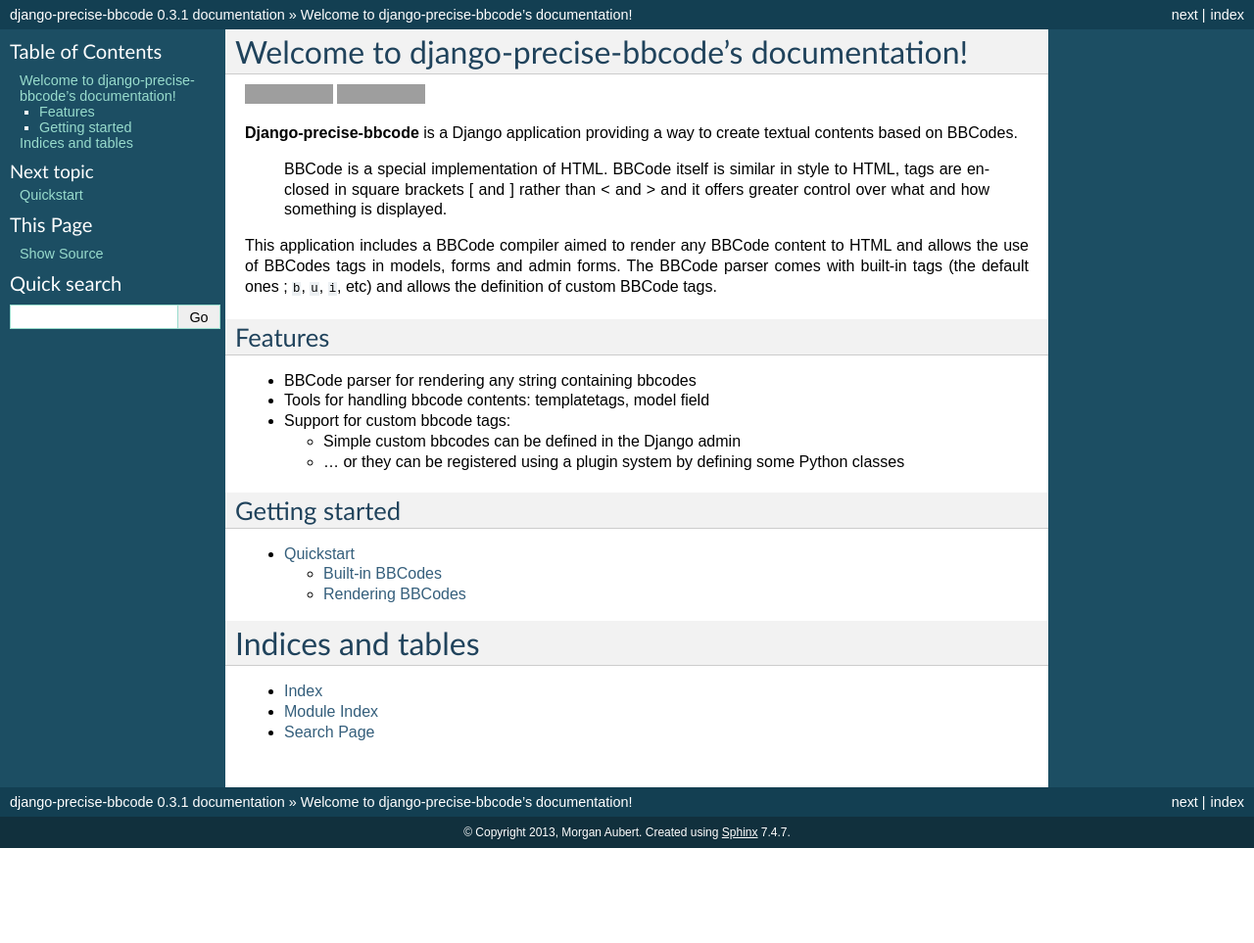
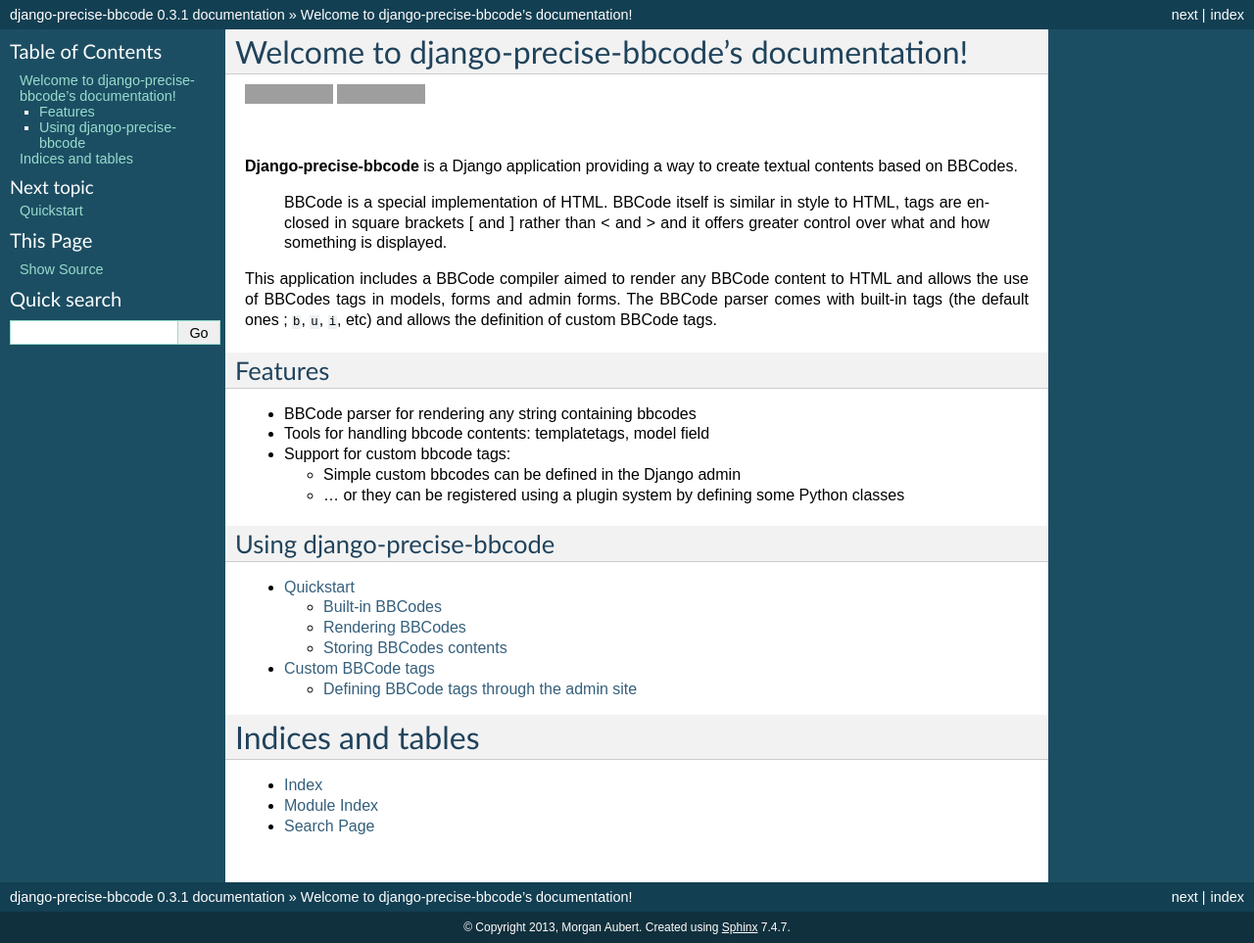
Before and after one commit to ellmetha/django-precise-bbcode, a Sphinx documentation site: the page built from docs/index.rst, in a window 1280 px wide. Shown: the whole page at 98% size. Built offline with Sphinx 7.4.7, drawn with Linux system fonts in a browser that asks for light colours; before the commit the page ends 900 px from its top, so only the background shows below that; some of the changed lines change nothing that is shown; grey boxes are pictures that could not be loaded.

Commit message:
Docs updated

```diff
--- /dev/null
+++ b/docs/custom_tags.rst
@@ -0,0 +1,88 @@
+Custom BBCode tags
+==================
+
+While *django-precise-bbcode* comes with some built-in BBCode tags, there will be times when you need to add your own.
+
+Defining BBCode tags through the admin site
+-------------------------------------------
+
+*The easy way.*
+
+*Django-precise-bbcode* provides a ``BBCodeTag`` model which can be seen as a helper to allow end users to easily define BBCode tags. Just go to the admin page and you will see a new 'BBCode tags' section. In this section you can create and edit custom BBCode tags. These are then used by the built-in BBCode parser to render any BBCode content.
+
+Adding a custom BBCode tag consists in defining at least two values in the associated admin form, both its usage (tag definition) and its HTML replacement code.
+
+Tag definition
+~~~~~~~~~~~~~~~
+
+The tag definition is the expression of the bbcode usage. It's where you enter your bbcode. All you need to do is to add a string containing your BBCode and the associated placeholders (special uppercase words surrounded by { and } -- they are similar to the "replacement fields" that you define in python format strings)::
+
+    [foo]{TEXT}[/foo]
+
+In this example, we have a bbcode named ``foo`` which can contain some text (``{TEXT}`` placeholder).
+
+So a bbcode definition takes the form of what users will enter when using this bbcode, except that all parts of the bbcode where data is required are expressed as placeholders. The placeholders that you can use in such a tag definition are typed. This means that some semantic verifications are done before rendering in order to ensure that data containing non-allowed characters are not converted to HTML.
+
+*django-precise-bbcode* provides the following placeholders:
+
++-----------------+--------------------------------------------------+
+| Placeholder     | Definition                                       |
++=================+==================================================+
+| ``{TEXT}``      | matches anything                                 |
++-----------------+--------------------------------------------------+
+| ``{SIMPLETEXT}``| matches latin characters, numbers, spaces,       |
+|                 |                                                  |
+|                 | commas, dots, minus, plus, hyphen and underscore |
++-----------------+--------------------------------------------------+
+| ``{COLOR}``     | matches a colour (eg. ``red`` or ``#000FFF``)    |
++-----------------+--------------------------------------------------+
+| ``{NUMBER}``    | matches a number                                 |
++-----------------+--------------------------------------------------+
+| ``{URL}``       | matches a valid URL                              |
++-----------------+--------------------------------------------------+
+| ``{EMAIL}``     | matches a valid e-mail address                   |
++-----------------+--------------------------------------------------+
+
+Note that you can specify an option to your bbcode in its definition::
+
+    [foo={COLOR}]{TEXT}[/foo]
+
+In this case, the data associated with the ``{COLOR}`` placeholder is not required at runtime. If you wish to use two placeholders of the same type in your bbcode definition, you have to append a number to their respective names (eg. ``{TEXT1}``)::
+
+    [foo={TEXT1}]{TEXT2}[/foo]
+
+HTML replacement code
+~~~~~~~~~~~~~~~~~~~~~
+
+The HTML replacement code is where youenter the HTML for the bbcode you defined previously. All the placeholders you used in your bbcode definition must be present in the HTML replacement code. For example, the HTML replacement code associated with the last ``[foo]`` bbcode example could be::
+
+    <div style="background:{COLOR};">{TEXT}</div>
+
+BBCode options
+~~~~~~~~~~~~~~
+
+Some specific options can be used when defining a custom bbcode to alter its default behavior. For example, you could want to forbid the rendering of any bbcode tags included inside the your new bbcode. All these options are boolean fields and are indicated in the following table:
+
++--------------------------+-----------------------------------------------------------------+-------------+
+| Option                   | Definition                                                      | Default     |
++==========================+=================================================================+=============+
+| newline_closes           | Force the closing of a tag after a newline                      | False       |
++--------------------------+-----------------------------------------------------------------+-------------+
+| same_tag_closes          | Force the closing of a tag after the beginning of a similar tag | False       |
++--------------------------+-----------------------------------------------------------------+-------------+
+| end_tag_closes           | Force the closing of a tag after the end of another tag         | False       |
++--------------------------+-----------------------------------------------------------------+-------------+
+| standalone               | Set this option if a tag does not have a closing tag (eg. [hr]) | False       |
++--------------------------+-----------------------------------------------------------------+-------------+
+| transform_newlines       | Convert any line break to the equivalent markup                 | True        |
++--------------------------+-----------------------------------------------------------------+-------------+
+| render_embedded          | Force the tags embedded in a tag to be rendered                 | True        |
++--------------------------+-----------------------------------------------------------------+-------------+
+| escape_html              | Escape HTML characters (<, >, and &) inside a tag               | True        |
++--------------------------+-----------------------------------------------------------------+-------------+
+| replace_links            | Replace URLs with link markups inside a tag                     | True        |
++--------------------------+-----------------------------------------------------------------+-------------+
+| strip                    | Strip leading and trailing whitespace inside a tag              | False       |
++--------------------------+-----------------------------------------------------------------+-------------+
+| swallow_trailing_newline | Swallow the first trailing newline inside a tag                 | False       |
++--------------------------+-----------------------------------------------------------------+-------------+
--- a/docs/index.rst
+++ b/docs/index.rst
@@ -6,6 +6,8 @@
   :alt: build-status
 .. image:: https://coveralls.io/repos/ellmetha/django-precise-bbcode/badge.png?branch=master
   :target: https://coveralls.io/r/ellmetha/django-precise-bbcode?branch=master
+
+|
 
 **Django-precise-bbcode** is a Django application providing a way to create textual contents based on BBCodes.
 
@@ -24,13 +26,14 @@
   * ... or they can be registered using a plugin system by defining some Python classes
 
 
-Getting started
----------------
+Using django-precise-bbcode
+---------------------------
 
 .. toctree::
    :maxdepth: 2
 
    quickstart
+   custom_tags
 
 
 Indices and tables
--- a/docs/quickstart.rst
+++ b/docs/quickstart.rst
@@ -1,5 +1,5 @@
 Quickstart
-===========
+==========
 
 Install the project using::
 
@@ -12,6 +12,14 @@
         'precise_bbcode',
     )
 
+Then install the models::
+
+    python manage.py syncdb
+
+Or, if you are using South::
+
+    python manage.py migrate precise_bbcode
+
 The current release of *django-precise-bbcode* supports Django 1.4, 1.5 and 1.6. Python 3 is supported.
 
 
@@ -20,43 +28,47 @@
 
 *Django-precise-bbcode* comes with some built-in BBCode tags that you can use to render any content based on bbcodes. The built-in bbcodes are as follows:
 
-+-------------+-----------------------------------------------+---------------------------------+-------------------------------------+
-| BBCode      | Function                                      | Options                         | Examples                            |
-+=============+===============================================+=================================+=====================================+
-| ``b``       | creates bold text                             |                                 | [b]bold text[/b]                    |
-+-------------+-----------------------------------------------+---------------------------------+-------------------------------------+
-| ``i``       | creates italic text                           |                                 | [i]italice text[/i]                 |
-+-------------+-----------------------------------------------+---------------------------------+-------------------------------------+
-| ``u``       | creates underlined text                       |                                 | [u]underlined text[/u]              |
-+-------------+-----------------------------------------------+---------------------------------+-------------------------------------+
-| ``s``       | creates striked text                          |                                 | [s]striked text[/s]                 |
-+-------------+-----------------------------------------------+---------------------------------+-------------------------------------+
-| ``list``    | creates an unordered list                     | 1: ordered list                 | [list][*]one[*]two[/list]           |
-|             |                                               | 01: ordered list (leading zero) |                                     |
-|             |                                               | a: ordered list (lower alpha)   | [list=1][*]one[*]two[/list]         |
-|             |                                               | A: ordered list (upper alpha)   |                                     |
-|             |                                               | i: ordered list (lower roman)   |                                     |
-|             |                                               | I: ordered list (upper roman)   |                                     |
-+-------------+-----------------------------------------------+---------------------------------+-------------------------------------+
-| ``*``       | creates a list item                           |                                 | [list][*]one[*]two[/list]           |
-+-------------+-----------------------------------------------+---------------------------------+-------------------------------------+
-| ``code``    | retains all formatting used within this ta    |                                 | [code][b]example[/b][/code]         |
-|             | when it is displayed                          |                                 |                                     |
-+-------------+-----------------------------------------------+---------------------------------+-------------------------------------+
-| ``quote``   | creates a blockquote                          |                                 | [quote]quoted string[/quote]        |
-+-------------+-----------------------------------------------+---------------------------------+-------------------------------------+
-| ``center``  | creates a centered block of text              |                                 | [center]example[/center]            |
-+-------------+-----------------------------------------------+---------------------------------+-------------------------------------+
-| ``color``   | changes the colour of a text                  |                                 | [color=red]red text[/color]         |
-|             |                                               |                                 |                                     |
-|             |                                               |                                 | [color=#FFFFFF]white text[/color]   |
-+-------------+-----------------------------------------------+---------------------------------+-------------------------------------+
-| ``url``     | creates a URL                                 |                                 | [url]http://example.com[/url]       |
-|             |                                               |                                 |                                     |
-|             |                                               |                                 | [url=http://example.com]text[/url]  |
-+-------------+-----------------------------------------------+---------------------------------+-------------------------------------+
-| ``img``     | displays an image                             |                                 | [img]http://xyz.com/logo.png[/img]  |
-+-------------+-----------------------------------------------+---------------------------------+-------------------------------------+
++------------+------------------------------+---------------------------------+-------------------------------------+
+| BBCode     | Function                     | Options                         | Examples                            |
++============+==============================+=================================+=====================================+
+| ``b``      | creates bold text            |                                 | [b]bold text[/b]                    |
++------------+------------------------------+---------------------------------+-------------------------------------+
+| ``i``      | creates italic text          |                                 | [i]italice text[/i]                 |
++------------+------------------------------+---------------------------------+-------------------------------------+
+| ``u``      | creates underlined text      |                                 | [u]underlined text[/u]              |
++------------+------------------------------+---------------------------------+-------------------------------------+
+| ``s``      | creates striked text         |                                 | [s]striked text[/s]                 |
++------------+------------------------------+---------------------------------+-------------------------------------+
+| ``list``   | creates an unordered list    | 1: ordered list                 | [list][*]one[*]two[/list]           |
+|            |                              |                                 |                                     |
+|            |                              | 01: ordered list (leading zero) | [list=1][*]one[*]two[/list]         |
+|            |                              |                                 |                                     |
+|            |                              | a: ordered list (lower alpha)   |                                     |
+|            |                              |                                 |                                     |
+|            |                              | A: ordered list (upper alpha)   |                                     |
+|            |                              |                                 |                                     |
+|            |                              | i: ordered list (lower roman)   |                                     |
+|            |                              |                                 |                                     |
+|            |                              | I: ordered list (upper roman)   |                                     |
++------------+------------------------------+---------------------------------+-------------------------------------+
+| ``*``      | creates a list item          |                                 | [list][*]one[*]two[/list]           |
++------------+------------------------------+---------------------------------+-------------------------------------+
+| ``code``   | retains all formatting       |                                 | [code][b]example[/b][/code]         |
++------------+------------------------------+---------------------------------+-------------------------------------+
+| ``quote``  | creates a blockquote         |                                 | [quote]quoted string[/quote]        |
++------------+------------------------------+---------------------------------+-------------------------------------+
+| ``center`` | creates a centered block     |                                 | [center]example[/center]            |
++------------+------------------------------+---------------------------------+-------------------------------------+
+| ``color``  | changes the colour of a text |                                 | [color=red]red text[/color]         |
+|            |                              |                                 |                                     |
+|            |                              |                                 | [color=#FFFFFF]white text[/color]   |
++------------+------------------------------+---------------------------------+-------------------------------------+
+| ``url``    | creates a URL                |                                 | [url]http://example.com[/url]       |
+|            |                              |                                 |                                     |
+|            |                              |                                 | [url=http://example.com]text[/url]  |
++------------+------------------------------+---------------------------------+-------------------------------------+
+| ``img``    | displays an image            |                                 | [img]http://xyz.com/logo.png[/img]  |
++------------+------------------------------+---------------------------------+-------------------------------------+
 
 Rendering BBCodes
 -----------------
@@ -87,3 +99,19 @@
 Doing this will force the BBCode content included in the ``entry.bbcode_content`` field to be converted to HTML. The last statement will output::
 
     <strong>Write some bbcodes!</strong>
+
+
+Storing BBCodes contents
+------------------------
+
+The Django built-in ``models.TextField`` is all you need to simply add BBCode contents to your models. However, a common need is to store both the BBCode content and the corresponding HTML markup in the database. To address this *django-precise-bbcode* provides a ``BBCodeTextField``::
+
+    from django.db import models
+    from precise_bbcode.fields import BBCodeTextField
+
+    class Post(models.Model):
+        content = BBCodeTextField()
+
+A ``BBCodeTextField`` field contributes two columns to the model instead of a standard single column : one is used to save the BBCode content ; the other one keeps the corresponding HTML markup. The HTML content of such a field can then be displayed in any template by using its rendered attribute::
+
+    {{ post.content.rendered }}
```
Also changed, not shown: 1 other file.
